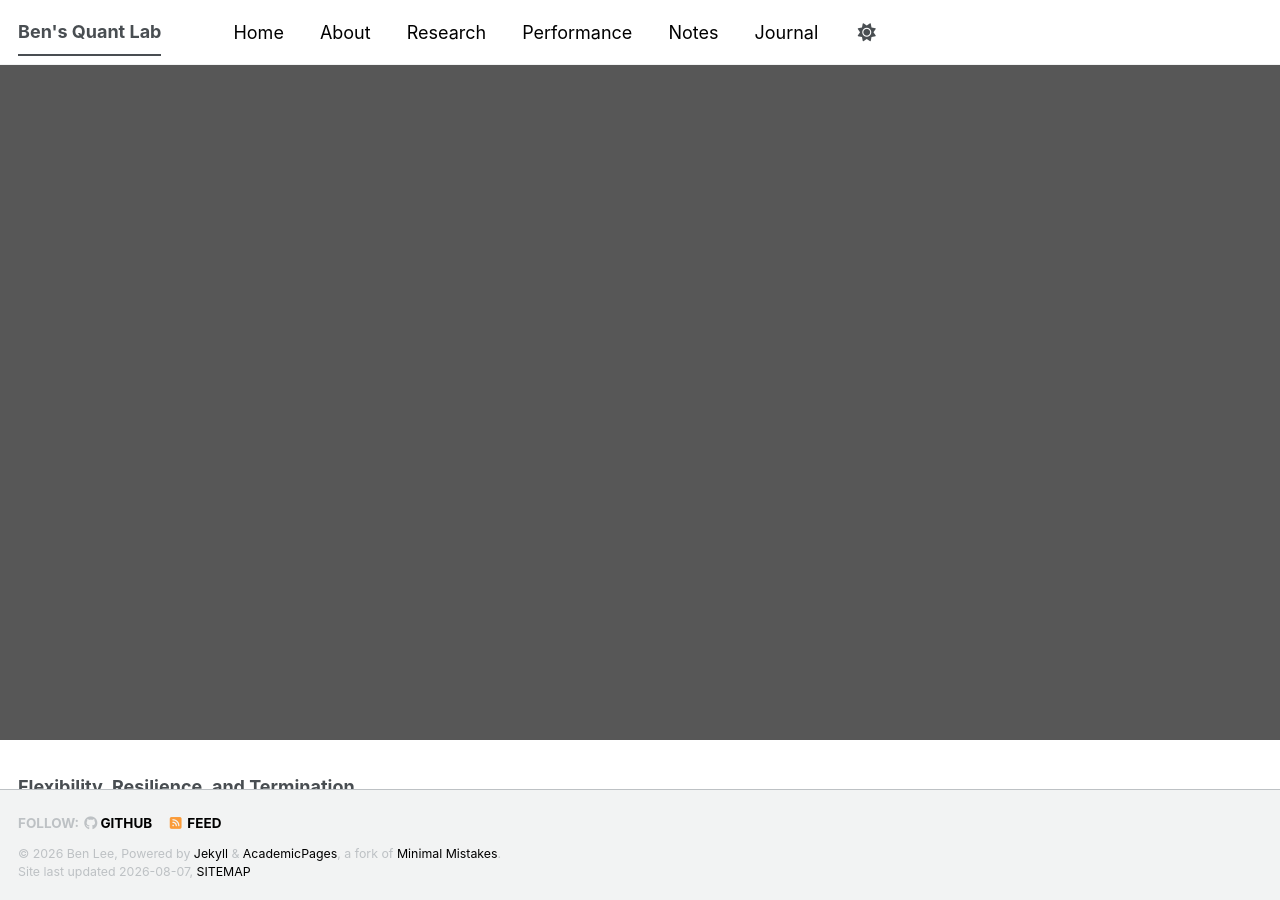
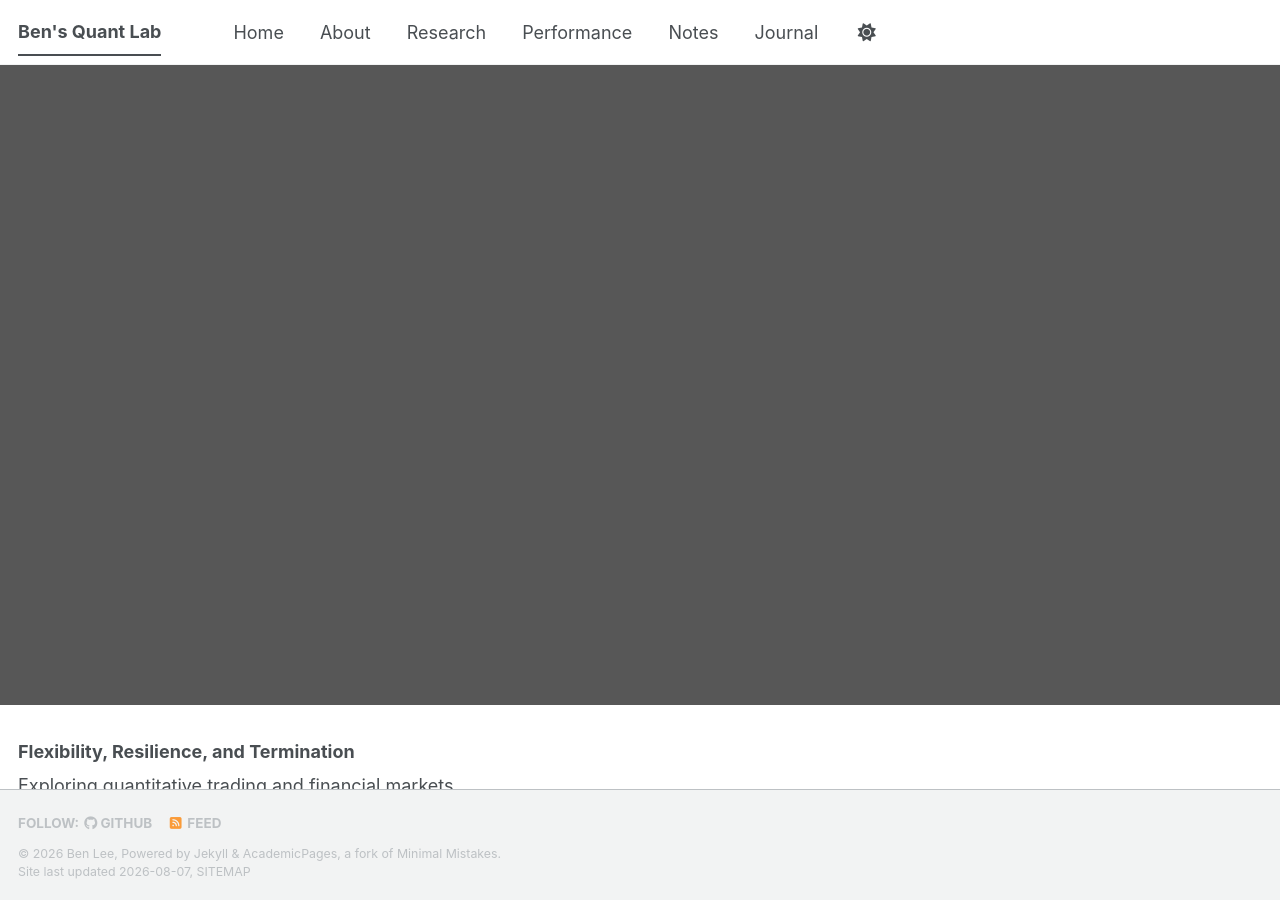
Before and after one commit to leebh1119/leebh1119.github.io, a Jekyll site: the page built from index.md, in a window 1280 px wide and 900 px high. Built offline with Jekyll 4.4.1, drawn with Linux system fonts in a browser that asks for light colours; a style sheet for code colours, icons or effects is not loaded.

Commit message:
updated css

```diff
--- a/_sass/_custom.scss
+++ b/_sass/_custom.scss
@@ -2,46 +2,8 @@
 
 .page__hero--overlay {
   aspect-ratio: 2 / 1;
-  height: 75vh;
-}
-.page__hero--overlay .page__hero-caption {
-  position: relative;
-  top: 50%;
-  transform: translateY(-50%);
+  height: auto;
 }
 .page__hero--overlay .page__title {
   display: none;
 }
-
-/* ==============================
-   Academic Pages Link Custom Style
-   ============================== */
-
-
-/* 일반 링크 */
-a,
-a:link {
-  color: #000000;
-  text-decoration: none;
-}
-
-
-/* 방문한 링크 */
-a:visited {
-  color: #000000;
-  text-decoration: none;
-}
-
-
-/* 마우스를 올렸을 때 */
-a:hover {
-  color: #000000;
-  text-decoration: underline !important;
-}
-
-
-/* 클릭 순간 */
-a:active {
-  color: #000000;
-  text-decoration: underline !important;
-}
```
